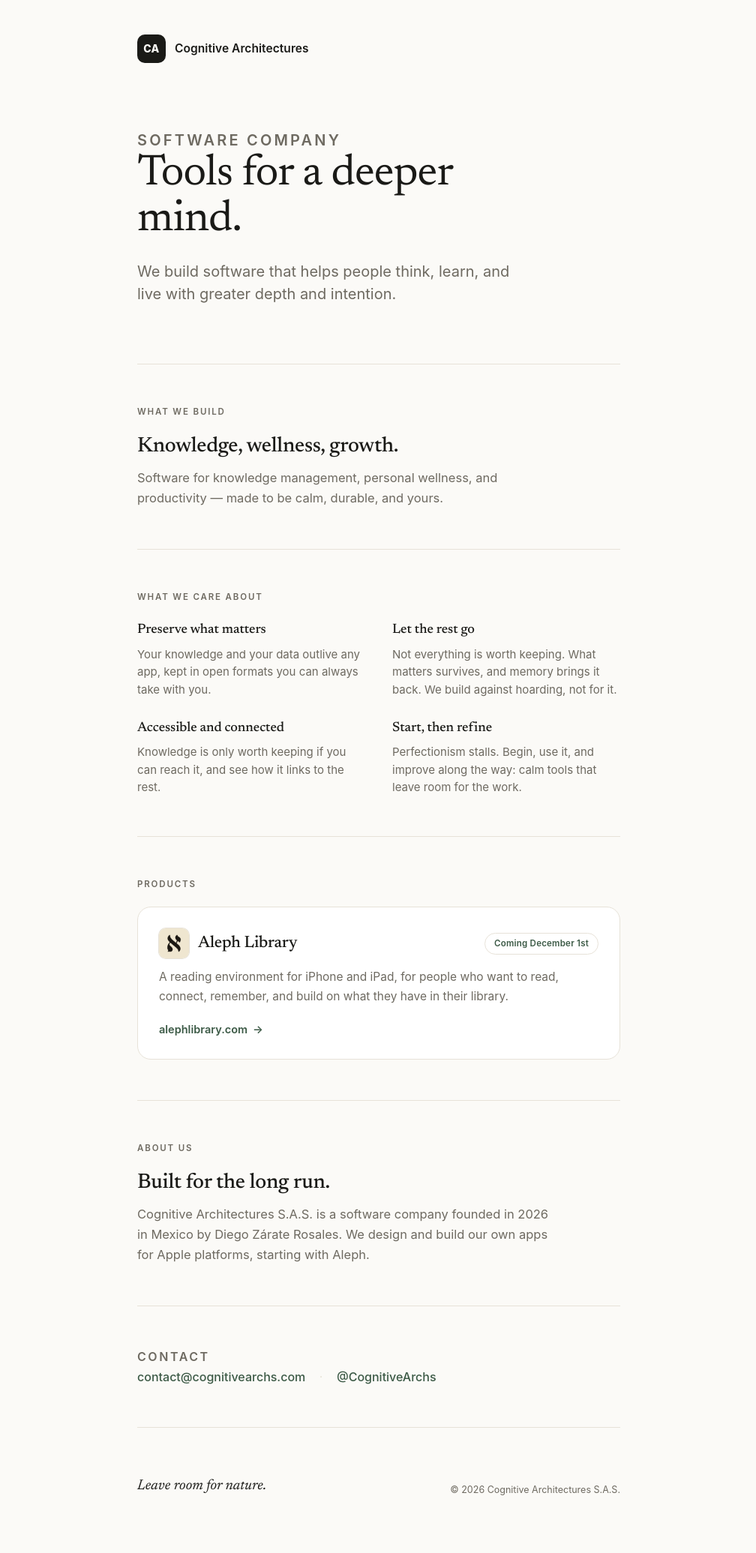
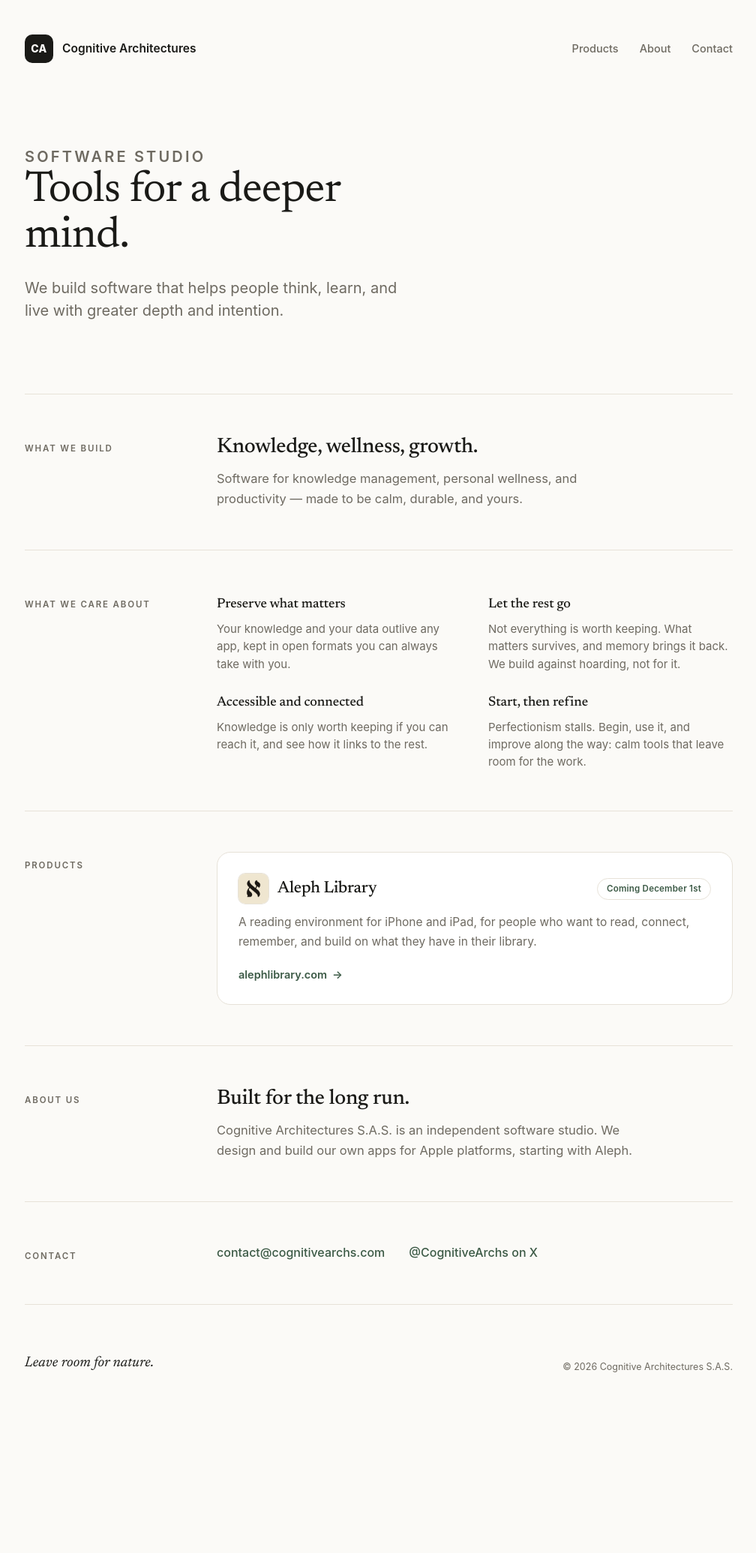
Before and after one commit to CognitiveArchitectures/cognitivearchitectures.github.io, a Jekyll site: the page built from index.html, in a window 1280 px wide. Shown: the whole page at 75% size, without its empty margins (135-1143 px from the left). Built offline with Jekyll 4.4.1, drawn with Linux system fonts in a browser that asks for light colours; after the commit the page ends 1908 px from its top, so only the background shows below that.

Commit message:
sitio: software studio, barra con secciones, dos columnas en computadora y contacto legible
- «Software studio» (encabezado, descripción y config).
- Barra arriba: Products · About · Contact (en teléfono, solo la marca).
- En computadora: más ancho y cada sección en dos columnas (etiqueta | contenido).
- About us sin nombre ni país: «an independent software studio».
- Contacto: «@CognitiveArchs on X»; en teléfono, debajo del correo.

Co-Authored-By: Claude Opus 5.5 <noreply@anthropic.com>

```diff
--- a/_config.yml
+++ b/_config.yml
@@ -1,6 +1,6 @@
 title: Cognitive Architectures
 tagline: Tools for a deeper mind.
-description: A software company building tools that help people think, learn, and live with greater depth and intention.
+description: A software studio building tools that help people think, learn, and live with greater depth and intention.
 url: https://cognitivearchs.com
 author: Cognitive Architectures S.A.S.
 lang: en
--- a/_layouts/default.html
+++ b/_layouts/default.html
@@ -63,8 +63,13 @@
   .eyebrow{ font-size:11.5px; letter-spacing:.16em; text-transform:uppercase;
             color:var(--muted); font-weight:600; margin:0 0 20px; }
 
-  /* Header */
-  header{ padding:46px 0 0; }
+  /* Header: marca a la izquierda, secciones a la derecha (en teléfono solo la marca) */
+  header{ padding:46px 0 0; display:flex; align-items:center; justify-content:space-between; gap:20px; }
+  header nav{ display:flex; gap:28px; }
+  header nav a{ color:var(--muted); font-size:14.5px; font-weight:500; }
+  header nav a:hover{ color:var(--ink); }
+  @media (max-width:640px){ header nav{ display:none; } }
+  @media (prefers-reduced-motion:no-preference){ html{ scroll-behavior:smooth; } }
   .brand{ display:inline-flex; align-items:center; gap:12px; }
   .mono{
     width:38px; height:38px; border-radius:10px; background:var(--ink);
@@ -117,10 +122,19 @@
   .card .arrow{ transition:transform .18s ease; }
   .card:hover .arrow{ transform:translateX(3px); }
 
-  /* Contact */
-  .contact p{ font-size:16px; margin:0; }
+  /* Contact: correo y X en una fila; en teléfono, uno debajo del otro */
+  .contact .links{ display:flex; flex-wrap:wrap; gap:8px 32px; font-size:16px; }
   .contact a{ font-weight:500; }
-  .contact .sep{ color:var(--hair); margin:0 14px; }
+  @media (max-width:560px){ .contact .links{ flex-direction:column; gap:6px; } }
+
+  /* Computadora: más ancho y cada sección en dos columnas (etiqueta | contenido) */
+  @media (min-width:900px){
+    .wrap{ max-width:1040px; padding:0 48px; }
+    .hero{ padding:110px 0 96px; }
+    section{ display:grid; grid-template-columns:200px minmax(0,1fr); column-gap:56px; }
+    section > .eyebrow{ margin:0; padding-top:9px; }
+    section .body > :first-child{ margin-top:0; }
+  }
 
   /* Footer */
   footer{ padding:62px 0 74px; border-top:1px solid var(--hair);
--- a/index.html
+++ b/index.html
@@ -1,7 +1,7 @@
 ---
 layout: default
 title: Cognitive Architectures — Tools for a deeper mind.
-description: A software company building tools that help people think, learn, and live with greater depth and intention.
+description: A software studio building tools that help people think, learn, and live with greater depth and intention.
 ---
 <div class="wrap">
 
@@ -10,23 +10,30 @@ description: A software company building tools that help people think, learn, an
       <span class="mono">CA</span>
       <b>Cognitive Architectures</b>
     </span>
+    <nav aria-label="Sections">
+      <a href="#products">Products</a>
+      <a href="#about">About</a>
+      <a href="#contact">Contact</a>
+    </nav>
   </header>
 
   <div class="hero">
-    <p class="eyebrow">Software company</p>
+    <p class="eyebrow">Software studio</p>
     <h1>Tools for a deeper mind.</h1>
     <p>We build software that helps people think, learn, and live with greater depth and intention.</p>
   </div>
 
   <section>
     <p class="eyebrow">What we build</p>
+    <div class="body">
       <h2>Knowledge, wellness, growth.</h2>
       <p class="lead">Software for knowledge management, personal wellness, and productivity — made to be calm, durable, and yours.</p>
+    </div>
   </section>
 
   <section>
     <p class="eyebrow">What we care about</p>
-    <div class="principles">
+    <div class="body principles">
       <div class="principle">
         <h3>Preserve what matters</h3>
         <p>Your knowledge and your data outlive any app, kept in open formats you can always take with you.</p>
@@ -53,14 +60,16 @@ description: A software company building tools that help people think, learn, an
        Vive aquí como 3ª sección o en el .org.
   <section>
     <p class="eyebrow">What we're into</p>
+    <div class="body">
       <h2>The lineage.</h2>
-    <p class="lead">An interactive timeline of the ideas behind cognitive architectures, our own research, and work from the company and its collaborators.</p>
+      <p class="lead">An interactive timeline of the ideas behind cognitive architectures, our own research, and work from the studio and its collaborators.</p>
+    </div>
   </section>
   -->
 
-
-  <section>
+  <section id="products">
     <p class="eyebrow">Products</p>
+    <div class="body">
       <a class="card" href="https://alephlibrary.com">
         <div class="row">
           <span class="name">
@@ -72,21 +81,23 @@ description: A software company building tools that help people think, learn, an
         <p class="desc">A reading environment for iPhone and iPad, for people who want to read, connect, remember, and build on what they have in their library.</p>
         <span class="go">alephlibrary.com <span class="arrow">→</span></span>
       </a>
+    </div>
   </section>
 
-  <section>
+  <section id="about">
     <p class="eyebrow">About us</p>
+    <div class="body">
       <h2>Built for the long run.</h2>
-    <p class="lead">Cognitive Architectures S.A.S. is a software company founded in 2026 in Mexico by Diego Zárate Rosales. We design and build our own apps for Apple platforms, starting with Aleph.</p>
+      <p class="lead">Cognitive Architectures S.A.S. is an independent software studio. We design and build our own apps for Apple platforms, starting with Aleph.</p>
+    </div>
   </section>
 
-  <section class="contact">
+  <section class="contact" id="contact">
     <p class="eyebrow">Contact</p>
-    <p>
+    <div class="body links">
       <a href="mailto:contact@cognitivearchs.com">contact@cognitivearchs.com</a>
-      <span class="sep">·</span>
-      <a href="https://x.com/CognitiveArchs">@CognitiveArchs</a>
-    </p>
+      <a href="https://x.com/CognitiveArchs">@CognitiveArchs on X</a>
+    </div>
   </section>
 
   <footer>
```
Lines whose indentation alone changed are shown as unchanged.
